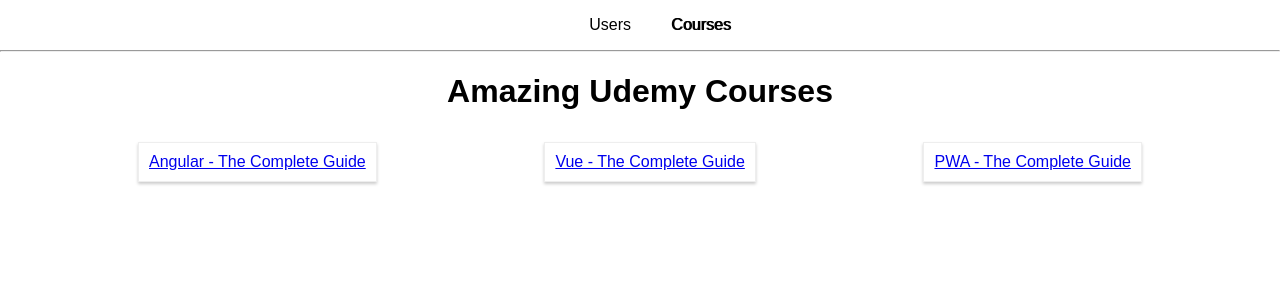
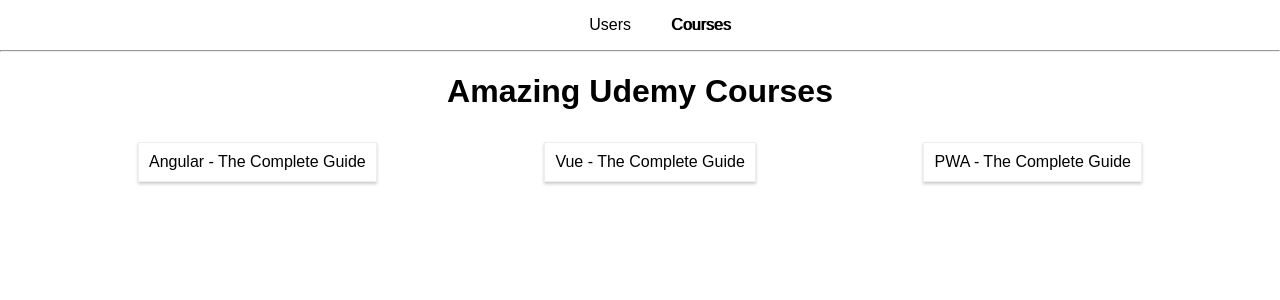
Before and after one commit to AndersonCossul/react-router-practise, a React (Create React App) app: page /courses in a window 1280 px wide. Shown: the top 300 px of the page. Built offline with nearby package versions, Linux system fonts and the light colour scheme.

Commit message:
Passing id to course and outputing it there.

```diff
--- a/src/containers/Course/Course.js
+++ b/src/containers/Course/Course.js
@@ -5,7 +5,7 @@
     return (
       <div>
         <h1>_COURSE_TITLE_</h1>
-        <p>You selected the Course with ID: _ID_</p>
+        <p>You selected the Course with ID: {this.props.match.params.id}</p>
       </div>
     );
   }
--- a/src/containers/Courses/Courses.css
+++ b/src/containers/Courses/Courses.css
@@ -4,6 +4,15 @@
   align-items: center;
   width: 80%;
   margin: auto;
+}
+
+.Courses a {
+  text-decoration: none;
+  color: black;
+}
+
+.Courses a:hover {
+  text-shadow: 1px 0 0 black;
 }
 
 .Course {
--- a/src/containers/Courses/Courses.js
+++ b/src/containers/Courses/Courses.js
@@ -15,15 +15,17 @@
     return (
       <div>
         <h1>Amazing Udemy Courses</h1>
-        <Link to="/courses/1">
         <section className="Courses">
           {
             this.state.courses.map( course => {
-                return <article className="Course" key={course.id}>{course.title}</article>;
+              return (
+                <Link to={this.props.match.url + '/' + course.id} key={course.id}>
+                  <article className="Course">{course.title}</article>
+                </Link>
+              )
             } )
           }
         </section>
-          </Link>
       </div>
     );
   }
```
Lines whose indentation alone changed are shown as unchanged.
